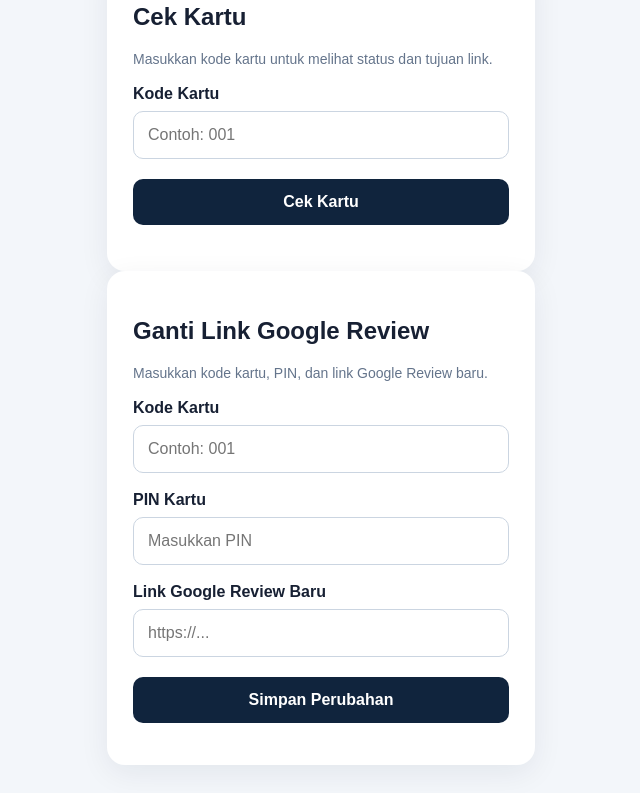
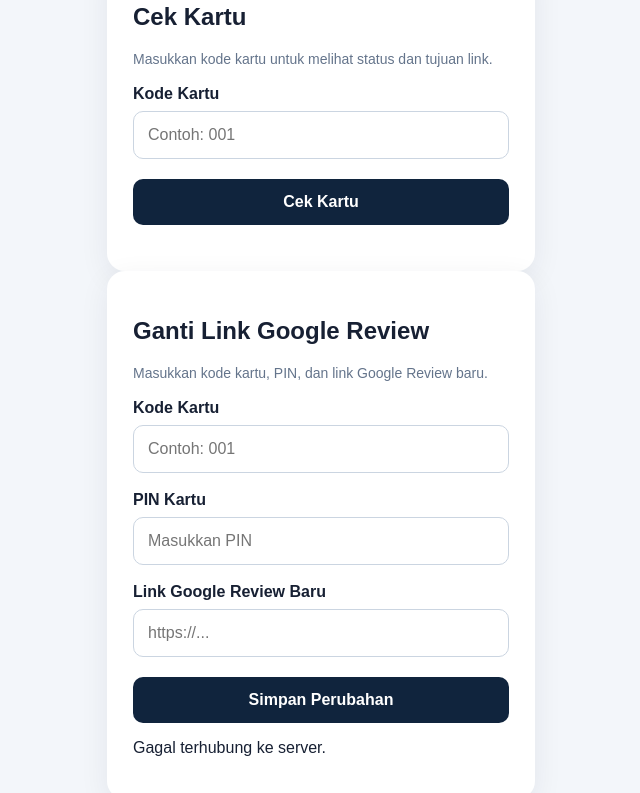
Before and after one commit to khoirulhudac5-art/rakyat-riview, a plain HTML site: page index.html in a window 1280 px wide. Both pictures are taken after a click on the button "Simpan Perubahan". Shown: the part 197-990 px from the top of the page, without its empty margins (319-959 px from the left). Drawn offline with Linux system fonts and the light colour scheme; no server answers.

Commit message:
Add save functionality for card updates

```diff
--- a/index.html
+++ b/index.html
@@ -139,6 +139,30 @@
         result.textContent = "Gagal memeriksa kartu. " + error.message;
       }
     });
+    document.getElementById("saveLink").addEventListener("click", async () => {
+  const code = document.getElementById("editCode").value.trim();
+  const pin = document.getElementById("editPin").value.trim();
+  const review_url = document.getElementById("editUrl").value.trim();
+  const result = document.getElementById("editResult");
+
+  result.textContent = "Sedang menyimpan...";
+
+  try {
+    const response = await fetch("/api/update-card", {
+      method: "POST",
+      headers: { "Content-Type": "application/json" },
+      body: JSON.stringify({ card_code: code, pin, review_url })
+    });
+
+    const data = await response.json();
+
+    result.textContent = response.ok
+      ? "Link berhasil diperbarui."
+      : "Gagal: " + (data.error || "Terjadi kesalahan.");
+  } catch (error) {
+    result.textContent = "Gagal terhubung ke server.";
+  }
+});
   </script>
 </body>
 </html>
```
